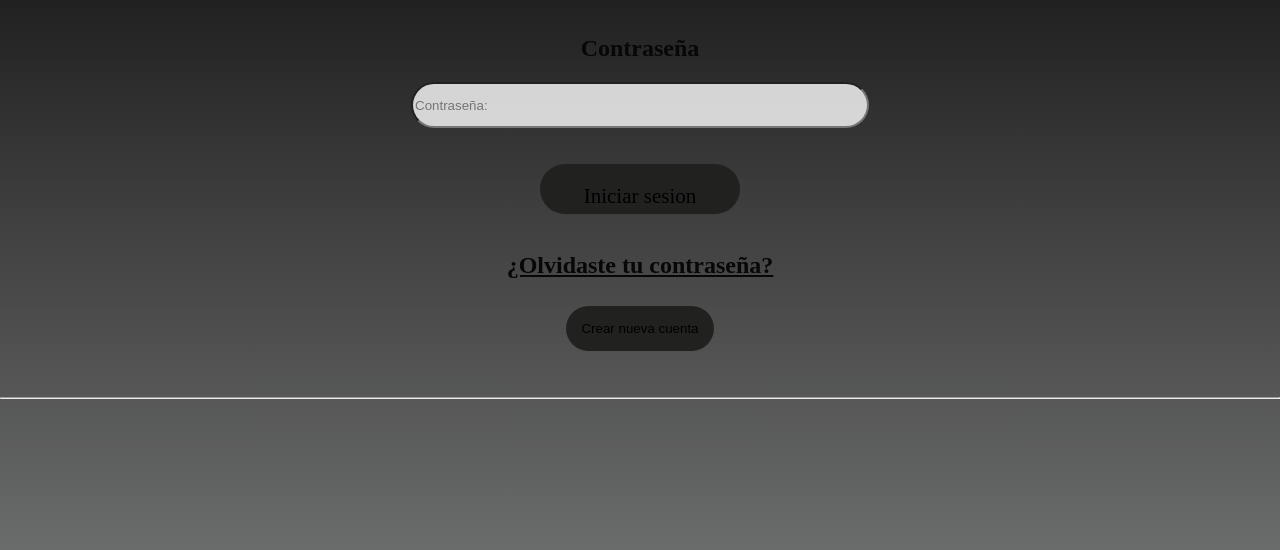
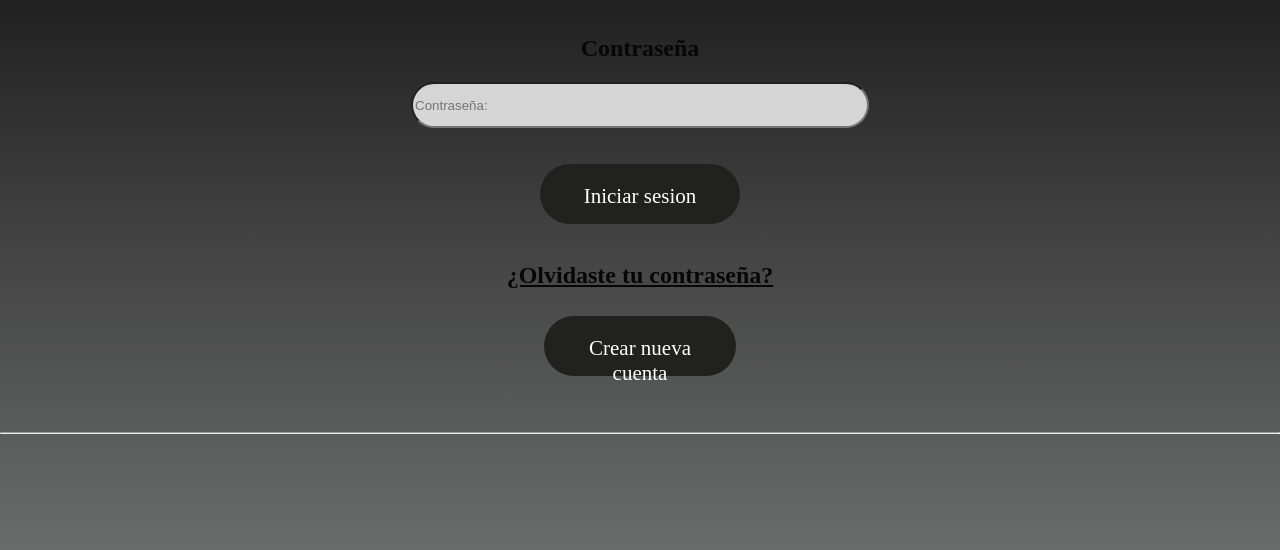
Before and after one commit to panchito-gax/panchito-gax.github.io, a plain HTML site: page index.html in a window 1280 px wide. Shown: the part 232-782 px from the top of the page. Drawn offline with Linux system fonts and the light colour scheme.

Commit message:
Update estilo.css

```diff
--- a/estilo.css
+++ b/estilo.css
@@ -28,20 +28,32 @@ body {
 	padding: 20px;
 	border-radius: 70rem;
 	text-decoration: none;
-
 	width: 200px;
-	height: 50px;
+	height: 60px;
 	border-radius: 30px;
 	font-family: aptos black ;
 	font-size: 21px;
+	color: #ffffff;
 }
 #iniciars:hover{
 	background-color: #6c6c6c;
 }
 #nuevac{
-	background-color: #212120 ;
+	background-color: #212120;
 	border: none;
-	padding: 15px;
-	border-radius: 60px;
-
+	padding: 20px;
+	border-radius: 70rem;
+	text-decoration: none;
+	width: 15%;
+	height: 60px;
+	border-radius: 30px;
+	font-family: aptos black ;
+	font-size: 21px;
+	color:#ffffff
 }
+#nuevac:hover{
+	background-color: #6c6c6c;
+}
+#texto{
+	color: #ffffff;
+}
```
